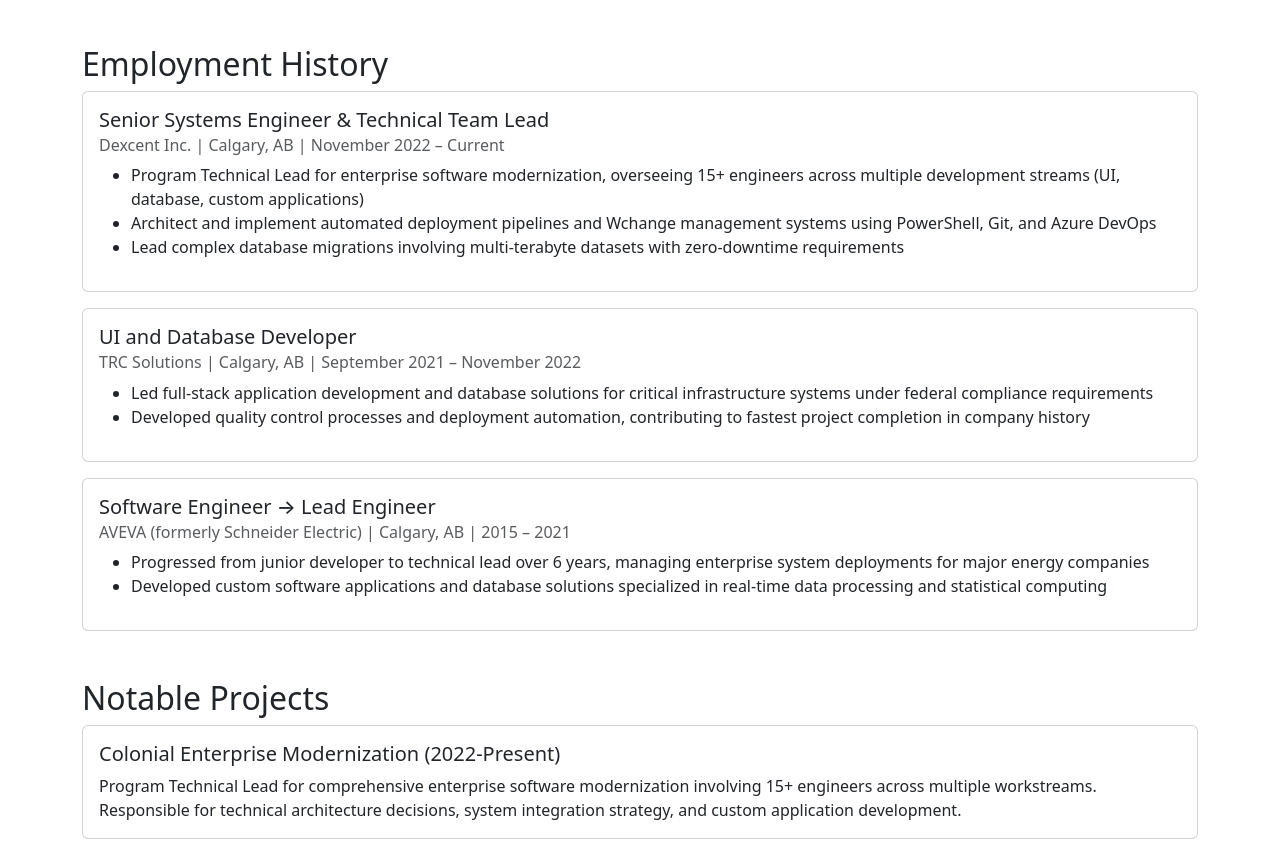
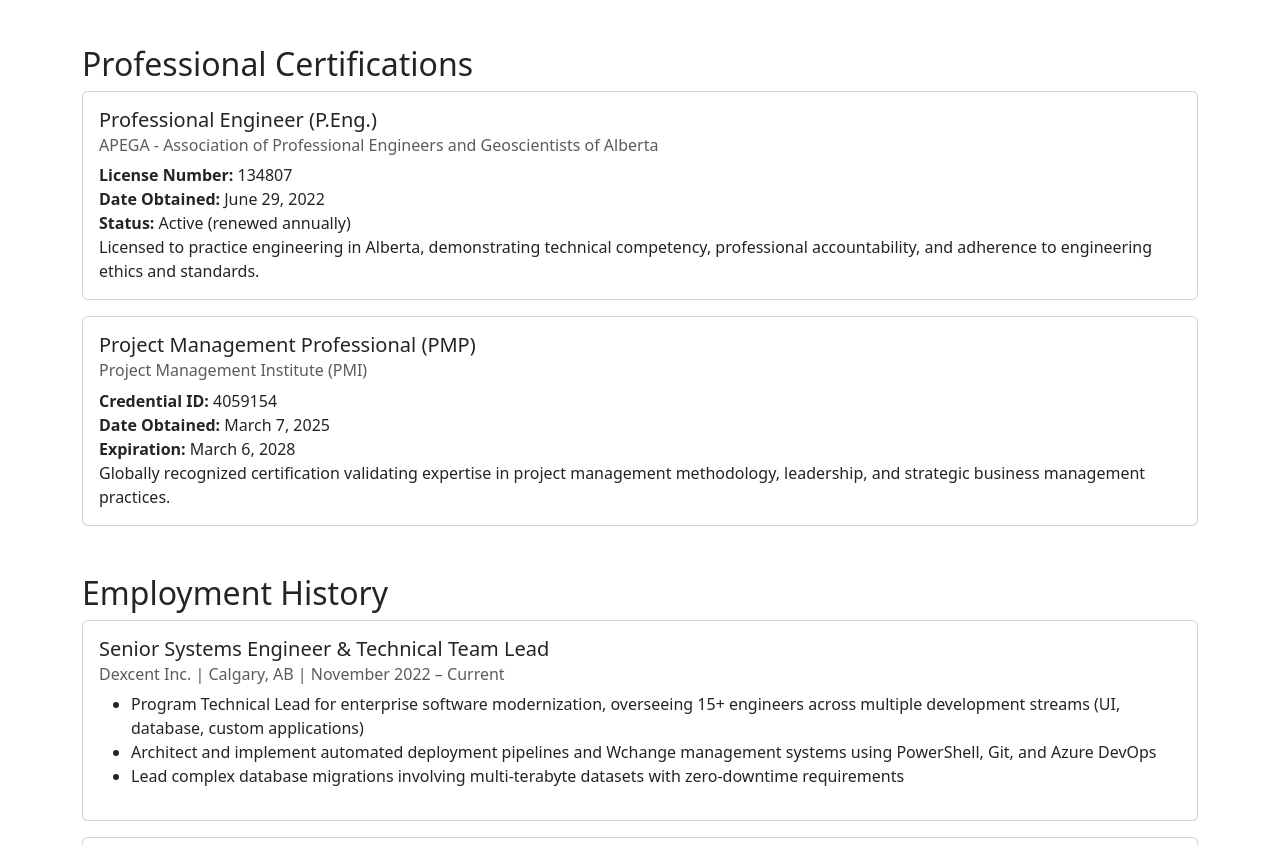
Before and after one commit to grgomez/germangomezcc, a website: page index.html in a window 1280 px wide. Shown: the part 898-1743 px from the top of the page. Drawn offline with nearby package versions, Linux system fonts and the light colour scheme.

Commit message:
Added Professional Certifications section

```diff
--- a/index.html
+++ b/index.html
@@ -38,6 +38,34 @@
                     <li><b>Data Engineering:</b> Multi-terabyte database design, real-time data processing, ETL pipelines, SQL Server.</li>
                     <li><b>System Integration:</b> Enterprise systems integration, Enterprise APIs, distributed systems, industrial protocols (OPC UA/DA), real-time architectures.</li>
                 </ul>
+            </section>
+
+            <section id="certifications" class="mb-5">
+                <h2>Professional Certifications</h2>
+                <div class="card mb-3">
+                    <div class="card-body">
+                        <h5 class="card-title">Professional Engineer (P.Eng.)</h5>
+                        <h6 class="card-subtitle mb-2 text-muted">APEGA - Association of Professional Engineers and Geoscientists of Alberta</h6>
+                        <p class="card-text">
+                            <strong>License Number:</strong> 134807<br>
+                            <strong>Date Obtained:</strong> June 29, 2022<br>
+                            <strong>Status:</strong> Active (renewed annually)<br>
+                            Licensed to practice engineering in Alberta, demonstrating technical competency, professional accountability, and adherence to engineering ethics and standards.
+                        </p>
+                    </div>
+                </div>
+                <div class="card mb-3">
+                    <div class="card-body">
+                        <h5 class="card-title">Project Management Professional (PMP)</h5>
+                        <h6 class="card-subtitle mb-2 text-muted">Project Management Institute (PMI)</h6>
+                        <p class="card-text">
+                            <strong>Credential ID:</strong> 4059154<br>
+                            <strong>Date Obtained:</strong> March 7, 2025<br>
+                            <strong>Expiration:</strong> March 6, 2028<br>
+                            Globally recognized certification validating expertise in project management methodology, leadership, and strategic business management practices.
+                        </p>
+                    </div>
+                </div>
             </section>
 
             <section id="experience" class="mb-5">
```
